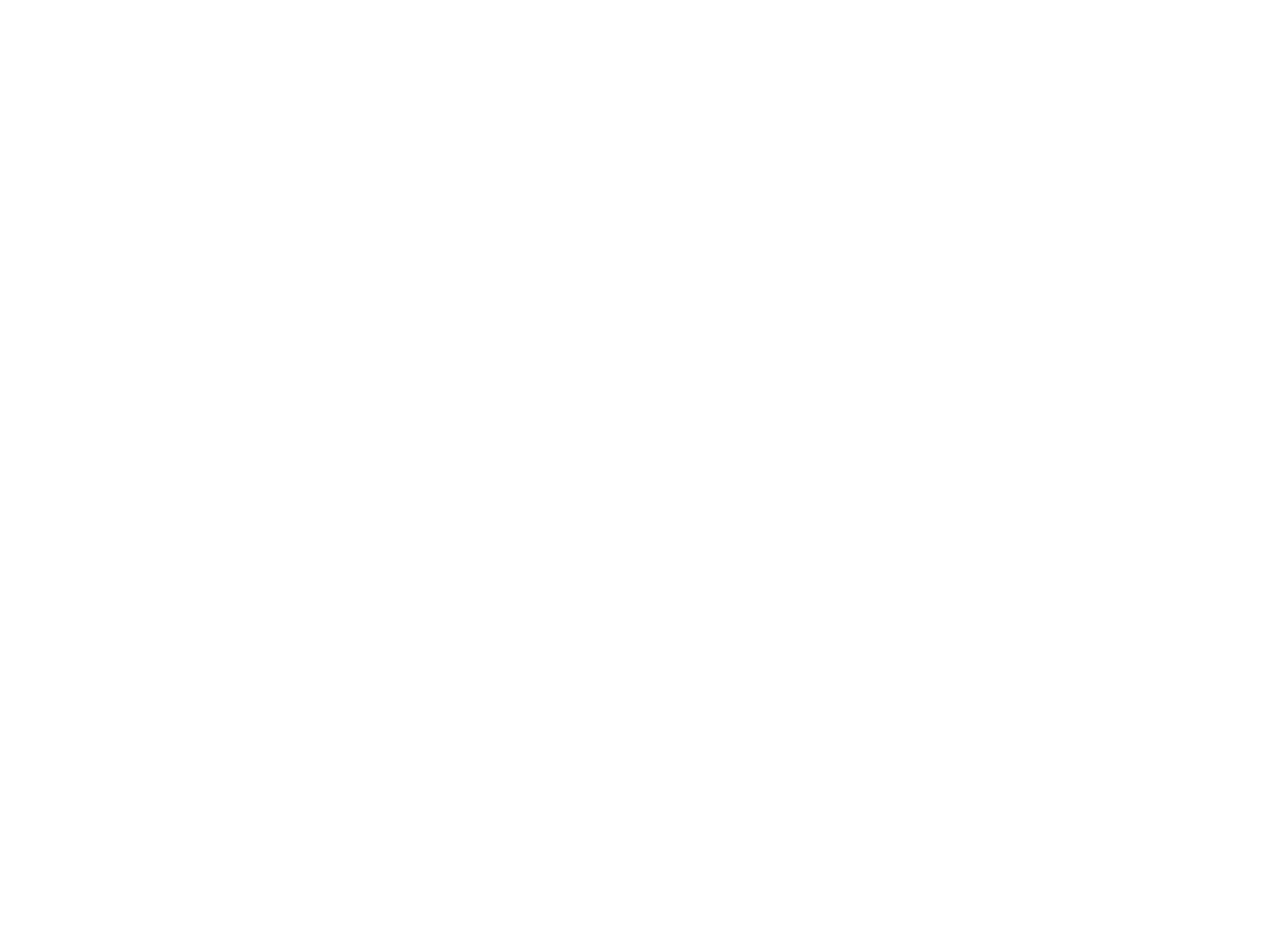
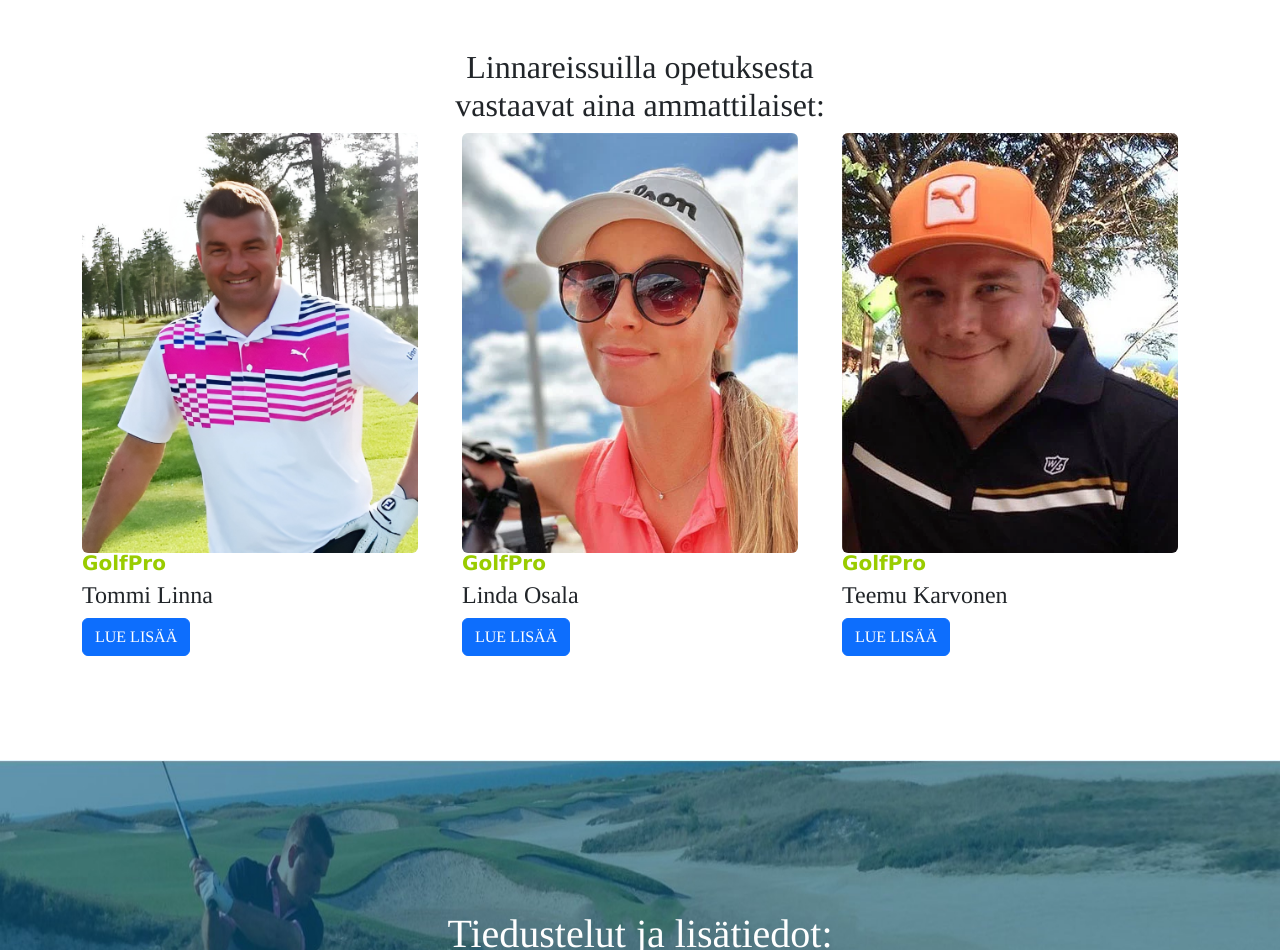
Before and after one commit to mipirine/linna, a React (Create React App) app: page / in a window 1280 px wide. Shown: the part 3202-4152 px from the top of the page. Before the commit the page ends 3200 px from the top, so only its background shows below. Built offline with nearby package versions, Linux system fonts and the light colour scheme.

Commit message:
rest of components

```diff
--- /dev/null
+++ b/src/components/MyModal.js
@@ -0,0 +1,52 @@
+import { useState } from 'react';
+import Button from 'react-bootstrap/Button';
+import Modal from 'react-bootstrap/Modal';
+import CloseButton from 'react-bootstrap/CloseButton';
+import './StaticExample.module.css';
+import lindanCV from '../pages/lindaOsala';
+import tomminCV from '../pages/tommiLinna';
+import teemunCV from '../pages/teemuKarvonen';
+import NestedList from './NestedList';
+
+function getCV(name){
+    switch (name){
+        case ("Tommi Linna"):
+            return tomminCV;
+        case ("Linda Osala"):
+            return lindanCV;
+        case ("Teemu Karvonen"):
+            return teemunCV;
+        default:
+            return 0;
+    }
+}
+function MyModal({name}){
+    const [fullscreen, setFullscreen] = useState(true);
+    const [show, setShow] = useState(false);
+
+    const proCV = getCV(name);
+    console.log('proCV: ', proCV);
+    const proName = ('GolfPro ').concat(name);
+
+    function handleShow(breakpoint) {
+        setFullscreen(breakpoint);
+        setShow(true);
+      }
+
+      return (
+        <>
+            <Button className="me-2 mb-2" onClick={() => handleShow()}>
+              LUE LISÄÄ
+            </Button>
+
+          <Modal class="modalStatic" show={show} fullscreen={fullscreen} onHide={() => setShow(false)}>
+            <Modal.Header closeButton>
+              <Modal.Title>{proName}</Modal.Title>
+            </Modal.Header>
+            <Modal.Body><NestedList items={proCV} /></Modal.Body>
+          </Modal>
+
+        </>
+      );
+}
+export default MyModal;
--- /dev/null
+++ b/src/components/NestedList.js
@@ -0,0 +1,28 @@
+import '../App.css';
+
+const NestedList =({items}) => (
+    <div >
+
+      {
+        items.map((item, index)=>(
+          <div key={index}>
+            {Array.isArray(item) ? (
+              <ul>
+              <NestedList  items={item} />
+            </ul>
+            ) : (
+
+              <li>
+                  {item}
+              </li>
+
+            )}
+          </div>
+        ))
+      }
+    </div>
+  )
+
+
+
+  export default NestedList;
--- /dev/null
+++ b/src/components/StaticExample.module.css
@@ -0,0 +1,3 @@
+.modalStatic {
+    backdrop-filter: blur(8px);
+  }
--- a/src/pages/Home.js
+++ b/src/pages/Home.js
@@ -1,17 +1,18 @@
 import React from 'react';
 import Button from 'react-bootstrap/Button';
 import { useNavigate } from 'react-router-dom';
-import { Col, Row } from 'react-bootstrap';
-
+import { Col, Container, Row } from 'react-bootstrap';
+import Image from 'react-bootstrap/Image';
 import '../App.css';
 import Logo from '../components/Logo';
 import SocialMedia from '../components/SocialMedia';
+import MyModal from '../components/MyModal';
 
 export const Home = () => {
     const navigate =useNavigate();
     return (
         <>
-
+        <div className="App">
 
         <head className="App-header main">
 
@@ -81,8 +82,64 @@
         </Row>
         </div>
         </div>
-        </body>
+        <div>
 
-        </>
+
+
+        <Container className="containerPro">
+          <div>
+        <h2 className="h2">
+            Linnareissuilla opetuksesta<br />
+            vastaavat aina ammattilaiset:
+            </h2>
+          <Row>
+            <Col xs={12} sm={12} md={12} lg={4} >
+              <Image src="./images/GolfPro-Tommi-Linna.jpg" width="auto" height="420px" rounded />
+              <h5 className="green">GolfPro</h5>
+              <h4>Tommi Linna</h4>
+              <MyModal name="Tommi Linna" />
+
+            </Col>
+            <Col xs={12} sm={12} md={12} lg={4} >
+              <Image src="./images/GolfPro-Linda-Osala.jpg" width="auto" height="420px" rounded />
+              <h5 className="green">GolfPro</h5>
+              <h4>Linda Osala</h4>
+              <MyModal name="Linda Osala" />
+
+            </Col>
+            <Col xs={12} sm={12} md={12} lg={4} >
+              <Image src="./images/GolfPro-Teemu-Karvonen.jpg" width="auto" height="420px"rounded />
+              <h5 className="green">GolfPro</h5>
+              <h4>Teemu Karvonen</h4>
+              <MyModal name="Teemu Karvonen" />
+            </Col>
+          </Row>
+          </div>
+        </Container>
+
+
+        <br /><br /><br /><br />
+
+
+        <section>
+
+          <div>
+
+          <div className="footer-image footer">
+          <h1 className="footerText">Tiedustelut ja lisätiedot:<br />
+          Tommi Linna<br />
+          0400 917133
+          </h1>
+
+          </div>
+
+
+          </div>
+        </section>
+        </div>
+        <p>© Copyright, Linnareissut</p>
+      </body>
+    </div>
+    </>
     )
 }
--- /dev/null
+++ b/src/pages/lindaOsala.js
@@ -0,0 +1,14 @@
+const lindanCV =[
+    'Aktiivinen usean lajin harrastaja vuosia, mutta golf vei voiton 2000-luvun alussa',
+    'Alun perin golfiin innosti Tommi Linna, joka valmensi Lindan veljiä juniorimaajoukkueessa',
+    'Muina lajeina olivat pianon soitto, baletti, jalkapallo ja yleisurheilu',
+    '12-vuotiaana Linda pelasi jo ikäistensä sm-kisoissa',
+    '13-vuotiaana U16 sm-pronssia',
+    '8 vuotta Suomen maajoukkueessa, kunnes siirto ammattilaisstatukseen ja lopulta Ladies European Tourille',
+    'Rakastaa golfin pelaamista ammattilaisena, ja toivoo voivansa jatkaa sitä mahdollisimman pitkään',
+    'Unelmana tulla yhdeksi maailman parhaista pelaajista, edustaa Europpaa Solheim Cupissa ja Suomea olympialaisissa',
+    'Hole-in-oneja: 2',
+    'Kiinnostuksen kohteet: kirjat, elokuvat, valokuvaus, musiikki, urheilu, muoti ja ruoka'
+];
+
+export default lindanCV;
--- /dev/null
+++ b/src/pages/teemuKarvonen.js
@@ -0,0 +1,16 @@
+const teemunCV = [
+    'PGA Pro',
+'Aloittanut golfin 1999 jääkiekon ohessa, pikkuhiljaa golf tuli ykköslajiksi',
+'Junioriohjaajana/-valmentajana Oulun Golfissa 2004-',
+'Aikuisten opetusta ja –valmennusta Oulun alueella ja golfmatkoilla 2005-',
+'Muu golftoiminta:',
+['OGK:n caddiemasterina 10 kesää',
+'Seuran eri toimikunnissa useita vuosia',
+'SGL:n Pohjoisen alueen kilpailupäällikkö 2013-',
+'Kenttäyhtiön hallituksessa 2016-'],
+'Koulutus: Valmentajan ammattitutkinto ja golfvalmentajatutkinto sekä useita muita valmentaja koulutuksia',
+'Suosikki golfmatkakohteet ja kentät: Black Mountain Golf Hua Hin, Tecina Golf La Gomera, Lopesan Meloneras Golf Gran Canaria sekä Quinta Marinha Resort Cascais',
+'Motto: ”Ota golfisi tosissaan, mutta älä vakavasti.”'
+];
+
+export default teemunCV;
--- /dev/null
+++ b/src/pages/tommiLinna.js
@@ -0,0 +1,16 @@
+const tomminCV = ['SF PGA Pro (aloittanut golfin v. 1979 ruutuhousuaikana)','Kokkolan Golf 1995-2005 (Assistant Pro 1995-2000)',
+'Oulun Golf 2005-2006 Head Pro',
+'Virpiniemi Golf 2006-2021 Head Pro',
+'Muurame Golf 2021- Head Pro',
+'Freelancer Pro Katin Kulta 1996-1998, Kemi Golf 2010-',
+'Suomen Golfliitto:',
+['Aluevalmentaja 1997-2001',
+'Tyttöjen maajoukkuevalmentaja 2002-2007',
+'Aluekouluttaja/-valmentaja 2008-'],
+'Valmentajana arvokisoissa: 5 x EM-kisat, 2 x PM-kisat',
+'Saavutuksia valmentajana: mm. seurajoukkueiden SM-voittoja, kymmeniä pelaajia, jotka saavuttaneet SM-mitalin',
+'Vuoden Valmentaja Suomessa 1999',
+'Koulutus: ammattivalmentajatutkinto, golfvalmentajatutkinto sekä lukuisat alan koulutukset Suomessa ja ulkomailla. Lisäksi mm. urheiluhieroja ja liikunnanohjaaja',
+'Parhaat golfmatkakohteet ja kentät: Bay Hill Club Orlandossa, Emirates GC Dubaissa sekä Tecina Golf La Gomeralla.'
+]
+export default tomminCV;
```
Also changed, not shown: src/components/StaticExample.js (added, +34 -0 lines).
